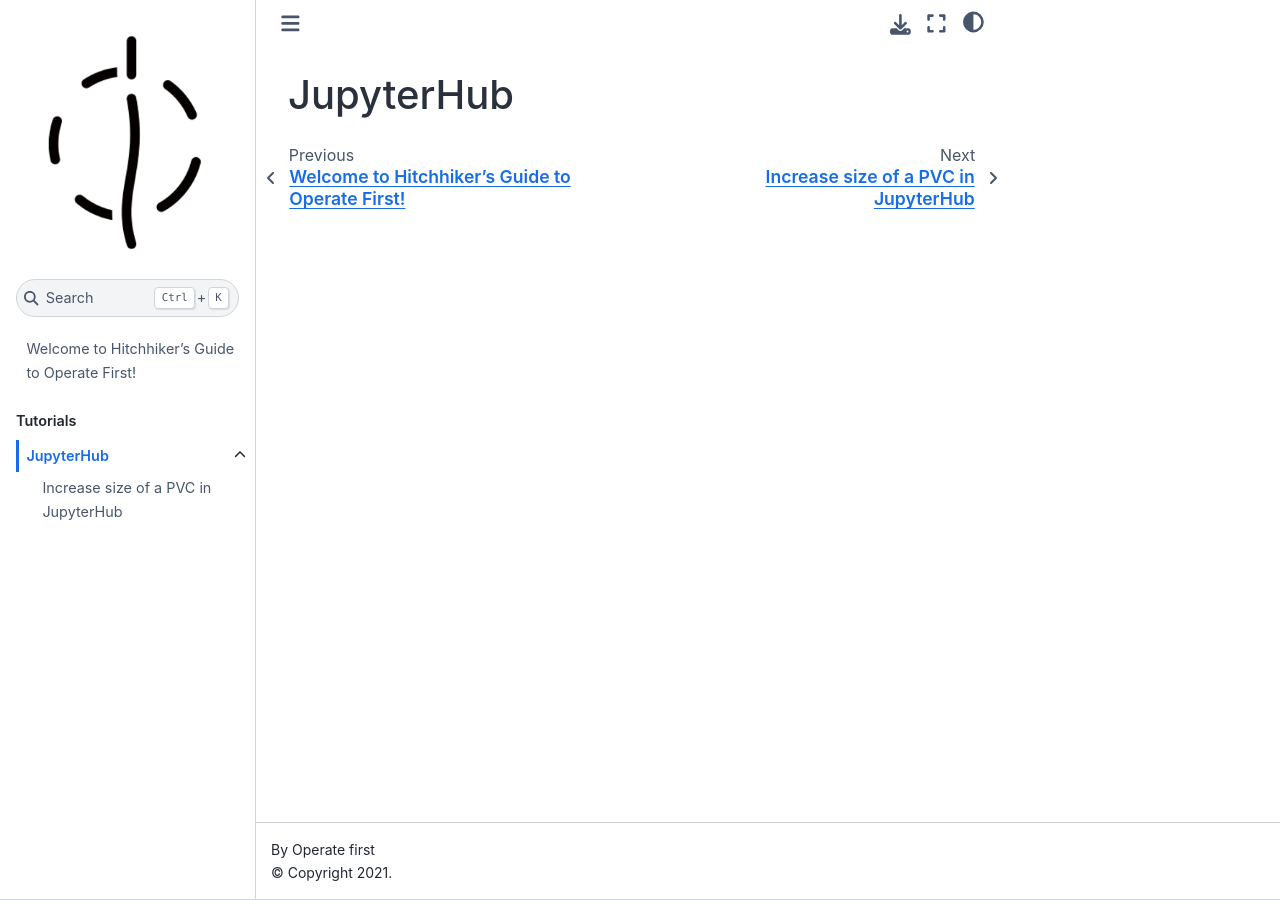
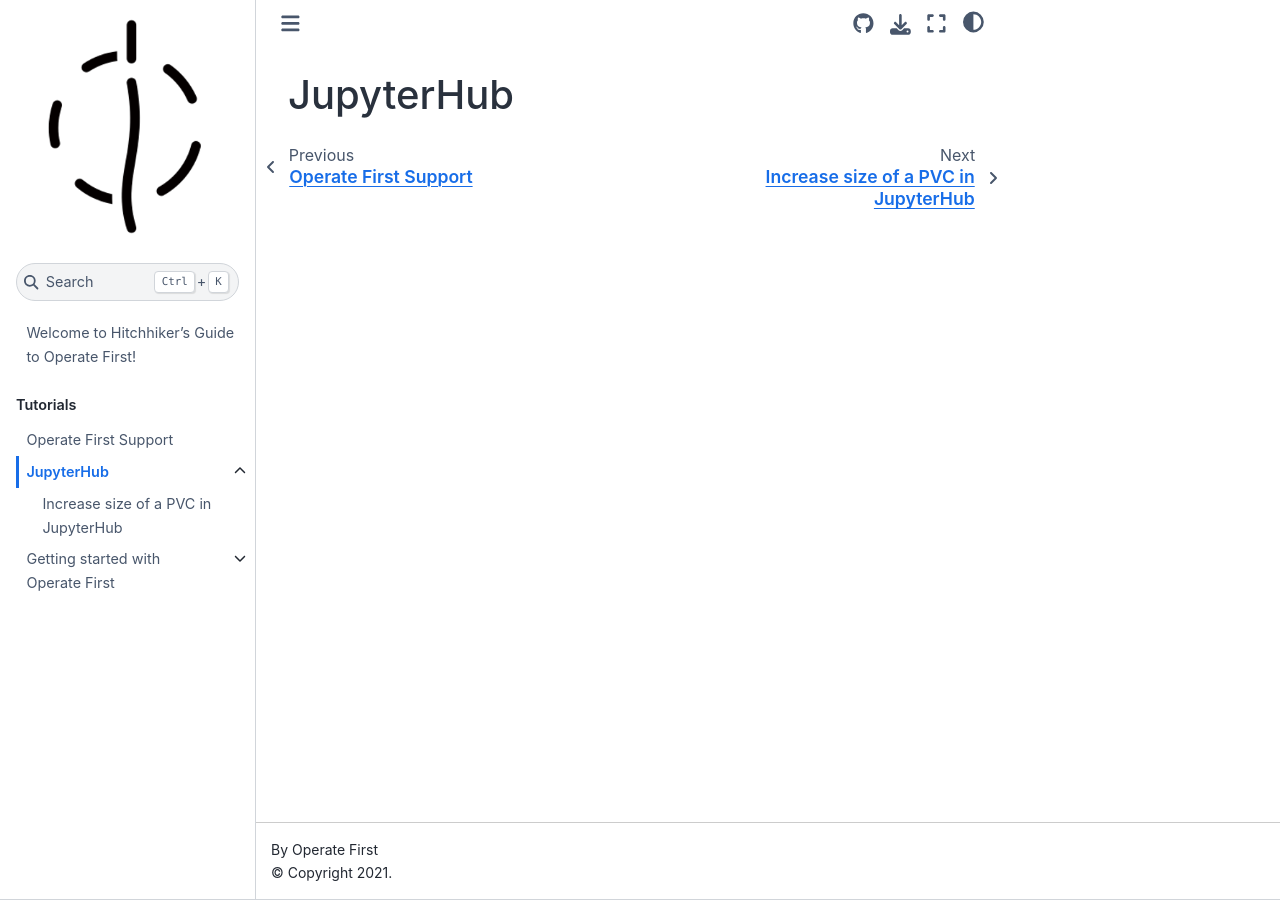
Before and after one commit to operate-first/hitchhikers-guide, a Jupyter Book: the page built from pages/jupyterhub.ipynb, in a window 1280 px wide. Built offline with Jupyter Book 1.0.4 settings and Sphinx 7.4.7 and the Sphinx Book theme 1.1.4, drawn with Linux system fonts in a browser that asks for light colours; part of the change alters nothing that is shown.

```diff
--- a/_config.yml
+++ b/_config.yml
@@ -1,12 +1,15 @@
 title: Hitchhiker's Guide to Operate First
-author: "Operate first"
+author: "Operate First"
 copyright: "2021"
 logo: img/icon.png
+only_build_toc_files: true
+
 execute:
-  execute-notebooks: "off"
-only_build_toc_files: true
+  execute_notebooks: 'off'
+
 html:
   favicon: img/favicon.png
+  use_repository_button: true
+
 repository:
   url: https://github.com/operate-first/hitchhikers-guide
-  branch: main
--- a/_toc.yml
+++ b/_toc.yml
@@ -3,6 +3,10 @@ root: pages/index
 parts:
   - caption: Tutorials
     chapters:
+    - file: pages/operate_first_support
     - file: pages/jupyterhub
       sections:
       - file: pages/increase_pvc_size
+    - file: pages/operate_first_clusters
+      sections:
+      - file: pages/onboarding_cluster
```
Also changed, not shown: img/openshift-login.png (added), pages/onboarding_cluster.ipynb (added), pages/operate_first_clusters.ipynb (added), pages/operate_first_support.ipynb (added).
